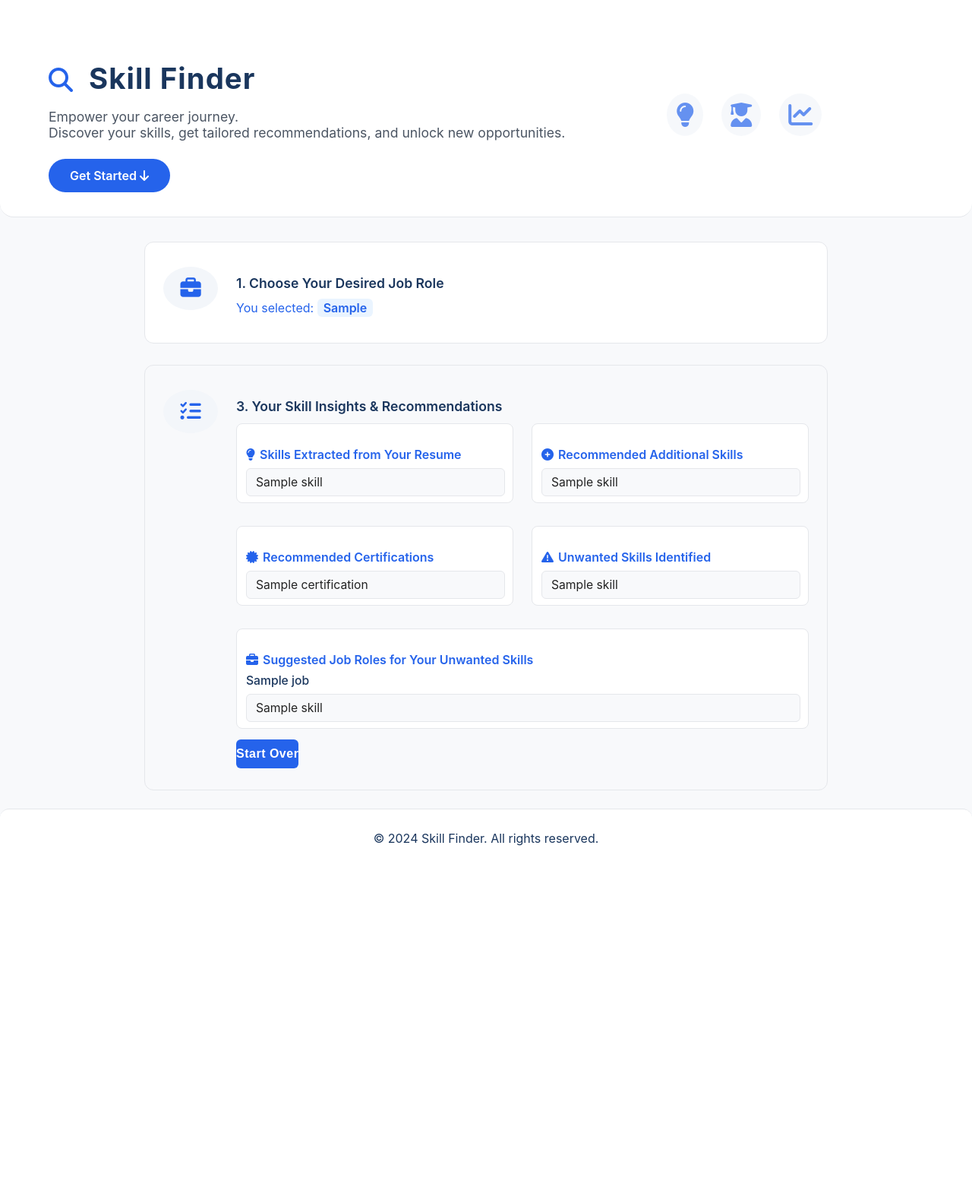
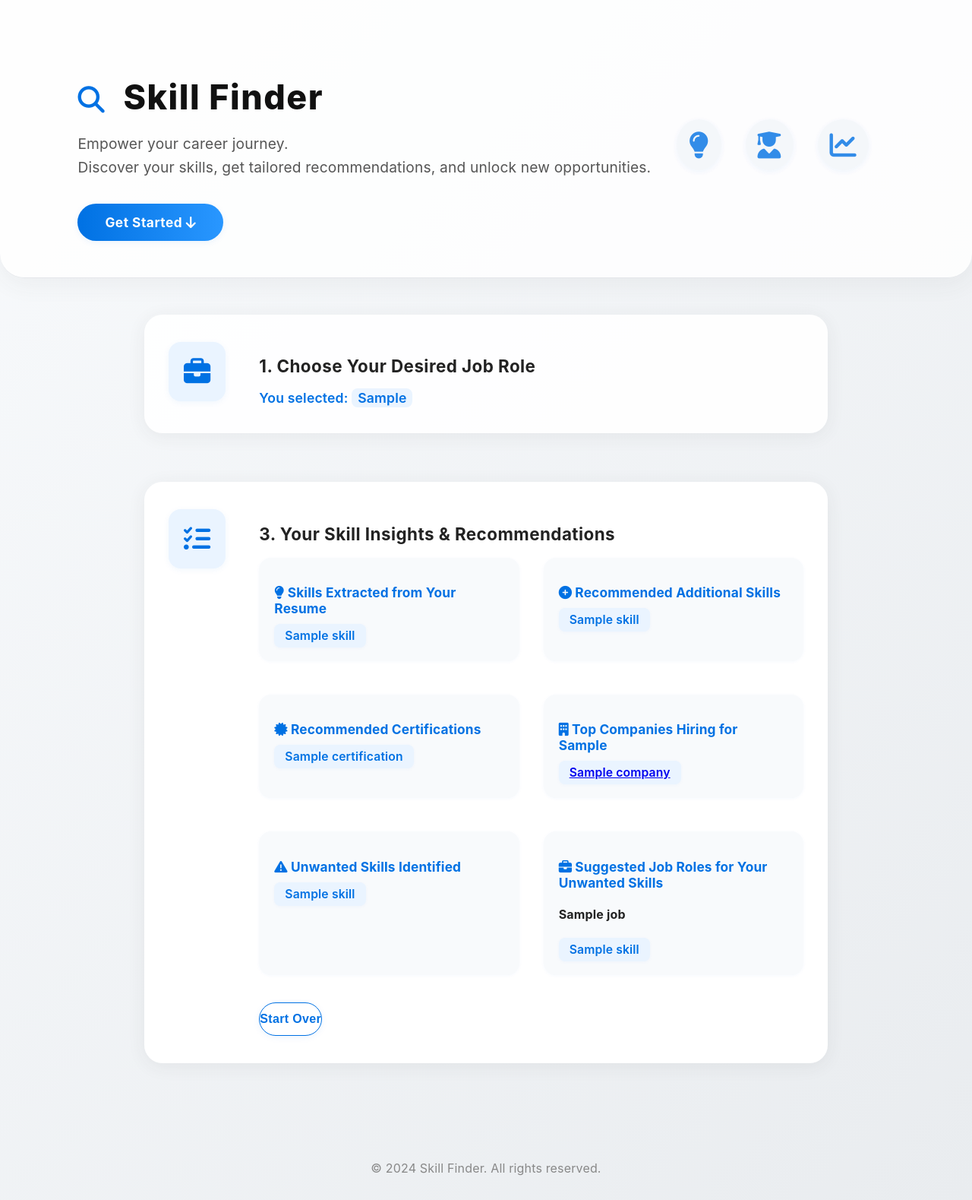
Before and after one commit to jaiatchudhan17/skill_recommendation_system_for_job_seeker, a Flask app: template templates/index.html in a window 1280 px wide. Shown: the whole page at 76% size. Before the commit the page ends 1113 px from the top, so only its background shows below. Run offline with Flask 3, Linux system fonts and the light colour scheme; the template is opened without the code that fills it: most values are stand-ins (such as "Sample title", 1, 10 or a date in 2020).

Commit message:
first commit

```diff
--- a/app.py
+++ b/app.py
@@ -162,6 +162,16 @@ def index():
                             if isinstance(job, str):
                                 job_suggestions[job] = ["AI-suggested based on your skills"]
 
+                        # Get companies for selected job
+                        selected_job_companies = job_roles[selected_job]["companies"] if "companies" in job_roles[selected_job] else []
+                        # Get companies for suggested jobs
+                        job_suggestion_companies = {}
+                        for job in job_suggestions:
+                            if job in job_roles and "companies" in job_roles[job]:
+                                job_suggestion_companies[job] = job_roles[job]["companies"]
+                            else:
+                                job_suggestion_companies[job] = []
+
                         return render_template(
                             "index.html",
                             job_roles=job_roles.keys(),
@@ -171,6 +181,8 @@ def index():
                             recommended_certifications=job_certifications,
                             unwanted_skills=unwanted_skills,
                             job_suggestions=job_suggestions,
+                            selected_job_companies=selected_job_companies,
+                            job_suggestion_companies=job_suggestion_companies,
                             error_message=None,
                             used_gemini=True
                         )
@@ -183,10 +195,20 @@ def index():
 
             # Traditional analysis (fallback or default)
             extracted_skills = extract_skills_from_resume(resume_text)
-            required_skills = job_roles[selected_job]
+            required_skills = job_roles[selected_job]["skills"] if "skills" in job_roles[selected_job] else job_roles[selected_job]
             recommended_skills = [skill for skill in required_skills if skill not in extracted_skills]
             job_certifications = certifications.get(selected_job, [])
             unwanted_skills, job_suggestions = suggest_jobs_for_unwanted_skills(extracted_skills, selected_job)
+
+            # Get companies for selected job
+            selected_job_companies = job_roles[selected_job]["companies"] if "companies" in job_roles[selected_job] else []
+            # Get companies for suggested jobs
+            job_suggestion_companies = {}
+            for job in job_suggestions:
+                if job in job_roles and "companies" in job_roles[job]:
+                    job_suggestion_companies[job] = job_roles[job]["companies"]
+                else:
+                    job_suggestion_companies[job] = []
 
             return render_template(
                 "index.html",
@@ -197,6 +219,8 @@ def index():
                 recommended_certifications=job_certifications,
                 unwanted_skills=unwanted_skills,
                 job_suggestions=job_suggestions,
+                selected_job_companies=selected_job_companies,
+                job_suggestion_companies=job_suggestion_companies,
                 error_message=error_message,
                 used_gemini=False
             )
--- a/static/css/style.css
+++ b/static/css/style.css
@@ -1,10 +1,12 @@
 body, .homepage-container {
     min-height: 100vh;
-    background: #f8f9fb;
+    background: linear-gradient(135deg, #f8fafc 0%, #e9ecef 100%);
     color: #222;
-    font-family: 'Inter', 'Segoe UI', Arial, sans-serif;
+    font-family: 'SF Pro Display', 'Inter', 'Segoe UI', Arial, sans-serif;
     margin: 0;
     padding: 0;
+    letter-spacing: 0.01em;
+    transition: background 0.5s;
 }
 
 .hero {
@@ -12,347 +14,321 @@ body, .homepage-container {
     flex-wrap: wrap;
     align-items: center;
     justify-content: space-between;
-    padding: 48px 5% 32px 5%;
-    background: #fff;
-    color: #1a365d;
+    padding: 64px 8% 48px 8%;
+    background: rgba(255,255,255,0.85);
+    color: #1a1a1a;
     border-bottom: 1.5px solid #e5e7eb;
-    border-radius: 0 0 18px 18px;
-    box-shadow: none;
+    border-radius: 0 0 32px 32px;
+    box-shadow: 0 8px 32px 0 rgba(60,60,60,0.06);
     position: relative;
+    transition: background 0.5s, box-shadow 0.5s;
 }
 .hero-content h1 {
-    font-size: 2.4rem;
-    margin-bottom: 12px;
-    color: #1a365d;
-    font-weight: 700;
-    letter-spacing: 1px;
+    font-size: 2.8rem;
+    margin-bottom: 16px;
+    color: #111;
+    font-weight: 800;
+    letter-spacing: 1.5px;
     background: none;
     box-shadow: none;
     border-radius: 0;
     padding: 0;
+    transition: color 0.3s;
 }
 .hero-content .fa-search {
-    font-size: 2rem;
-    margin-right: 10px;
-    color: #2563eb;
+    font-size: 2.2rem;
+    margin-right: 12px;
+    color: #0071e3;
     filter: none;
 }
 .hero-subtitle {
-    font-size: 1.1rem;
-    margin-bottom: 24px;
-    color: #4b5563;
+    font-size: 1.2rem;
+    margin-bottom: 32px;
+    color: #555;
     font-weight: 400;
+    line-height: 1.6;
 }
 .cta-btn {
     display: inline-block;
-    background: #2563eb;
+    background: linear-gradient(90deg, #0071e3 0%, #2997ff 100%);
     color: #fff;
-    font-weight: 600;
-    padding: 12px 28px;
-    border-radius: 24px;
-    font-size: 1rem;
-    box-shadow: none;
+    font-weight: 700;
+    padding: 14px 36px;
+    border-radius: 28px;
+    font-size: 1.08rem;
+    box-shadow: 0 2px 8px 0 rgba(0,113,227,0.08);
     text-decoration: none;
-    transition: background 0.2s, color 0.2s;
+    transition: background 0.2s, color 0.2s, box-shadow 0.2s, transform 0.2s;
     border: none;
+    letter-spacing: 0.03em;
 }
-.cta-btn:hover {
-    background: #1a365d;
+.cta-btn:hover, .cta-btn:focus {
+    background: linear-gradient(90deg, #2997ff 0%, #0071e3 100%);
     color: #fff;
+    box-shadow: 0 4px 16px 0 rgba(0,113,227,0.12);
+    transform: translateY(-2px) scale(1.03);
 }
 .hero-illustration {
-    flex: 1 1 200px;
+    flex: 1 1 220px;
     display: flex;
     justify-content: center;
     align-items: center;
-    gap: 24px;
-    font-size: 2rem;
-    opacity: 0.7;
+    gap: 32px;
+    font-size: 2.2rem;
+    opacity: 0.8;
 }
 .hero-illustration i {
-    color: #2563eb;
+    color: #0071e3;
     background: #f3f6fa;
     border-radius: 50%;
-    padding: 12px;
-    box-shadow: none;
+    padding: 16px;
+    box-shadow: 0 2px 8px 0 rgba(0,113,227,0.08);
+    transition: background 0.3s, box-shadow 0.3s;
 }
 
 .steps-section {
     flex: 1;
-    padding: 32px 5% 24px 5%;
+    padding: 48px 8% 32px 8%;
     background: none;
 }
 .steps-container {
     display: flex;
     flex-direction: column;
-    gap: 28px;
+    gap: 40px;
     max-width: 900px;
     margin: 0 auto;
 }
+
 .step-card {
-    background: #fff;
-    border-radius: 12px;
-    border: 1.5px solid #e5e7eb;
-    box-shadow: none;
+    background: rgba(255,255,255,0.95);
+    border-radius: 24px;
+    box-shadow: 0 4px 24px 0 rgba(60,60,60,0.07);
+    padding: 36px 32px;
     display: flex;
     align-items: flex-start;
-    gap: 24px;
-    padding: 28px 24px;
-    transition: border 0.2s;
+    gap: 32px;
+    transition: box-shadow 0.3s, background 0.3s;
+}
+.step-card:hover, .step-card:focus-within {
+    box-shadow: 0 8px 32px 0 rgba(0,113,227,0.10);
+    background: rgba(255,255,255,0.99);
+}
+.step-icon {
+    flex-shrink: 0;
+    font-size: 2.2rem;
+    color: #0071e3;
+    background: #eaf4ff;
+    border-radius: 16px;
+    padding: 18px 20px;
+    box-shadow: 0 2px 8px 0 rgba(0,113,227,0.06);
+    margin-right: 12px;
+    transition: background 0.3s, box-shadow 0.3s;
+}
+.step-content h2 {
+    font-size: 1.4rem;
+    font-weight: 700;
+    margin-bottom: 18px;
+    color: #222;
+    letter-spacing: 0.02em;
+}
+.selected-job {
+    font-size: 1.1rem;
+    color: #0071e3;
+    font-weight: 600;
+    margin-top: 8px;
+}
+.highlight {
+    background: #eaf4ff;
+    color: #0071e3;
+    border-radius: 8px;
+    padding: 2px 8px;
+}
+
+.file-drop-area {
+    display: flex;
+    align-items: center;
+    gap: 12px;
+    background: #f3f6fa;
+    border: 1.5px dashed #0071e3;
+    border-radius: 12px;
+    padding: 16px 18px;
+    margin-bottom: 10px;
+    cursor: pointer;
+    transition: border 0.2s, background 0.2s;
     position: relative;
 }
-.step-card:hover {
-    border-color: #2563eb;
+.file-drop-area.dragover {
+    background: #eaf4ff;
+    border-color: #2997ff;
 }
-.step-icon {
-    font-size: 1.7rem;
-    color: #2563eb;
-    background: #f3f6fa;
-    border-radius: 50%;
-    padding: 12px 14px;
-    box-shadow: none;
-    margin-top: 4px;
-    min-width: 44px;
-    text-align: center;
+.fake-btn {
+    background: #0071e3;
+    color: #fff;
+    padding: 8px 18px;
+    border-radius: 8px;
+    font-weight: 700;
+    font-size: 1rem;
+    margin-right: 8px;
+    pointer-events: none;
+    box-shadow: 0 1px 4px 0 rgba(0,113,227,0.08);
 }
-.step-content {
-    flex: 1;
+.file-msg {
+    color: #1a365d;
+    font-size: 1rem;
+    font-weight: 500;
 }
-.step-content h2 {
-    color: #1a365d;
-    margin-bottom: 12px;
-    font-size: 1.1rem;
-    font-weight: 600;
+.file-drop-area input[type="file"] {
+    display: none;
 }
-.selected-job {
+
+.btn {
+    background: linear-gradient(90deg, #0071e3 0%, #2997ff 100%);
+    color: #fff;
+    font-weight: 700;
+    border-radius: 24px;
+    padding: 12px 32px;
     font-size: 1rem;
-    margin-bottom: 8px;
-    color: #2563eb;
+    border: none;
+    box-shadow: 0 2px 8px 0 rgba(0,113,227,0.08);
+    transition: background 0.2s, color 0.2s, box-shadow 0.2s, transform 0.2s;
+    letter-spacing: 0.02em;
+}
+.btn:hover, .btn:focus {
+    background: linear-gradient(90deg, #2997ff 0%, #0071e3 100%);
+    color: #fff;
+    box-shadow: 0 4px 16px 0 rgba(0,113,227,0.12);
+    transform: translateY(-2px) scale(1.03);
 }
 
 .results-card {
-    background: #f8f9fb;
-    border: 1.5px solid #e5e7eb;
+    background: rgba(255,255,255,0.98);
+    border-radius: 24px;
+    box-shadow: 0 4px 24px 0 rgba(60,60,60,0.07);
+    padding: 36px 32px;
+    margin-top: 24px;
+    transition: box-shadow 0.3s, background 0.3s;
 }
+
 .results-section {
     display: flex;
     flex-wrap: wrap;
-    gap: 24px;
-    margin-top: 8px;
+    gap: 32px;
+    margin-top: 18px;
 }
 .results-block {
     flex: 1 1 220px;
-    min-width: 220px;
-    background: #fff;
-    border-radius: 8px;
-    border: 1px solid #e5e7eb;
-    box-shadow: none;
-    padding: 14px 12px 8px 12px;
-    margin-bottom: 6px;
+    background: #f8fafc;
+    border-radius: 16px;
+    box-shadow: 0 1px 4px 0 rgba(0,113,227,0.04);
+    padding: 18px 20px;
+    margin-bottom: 12px;
+    transition: box-shadow 0.2s, background 0.2s;
 }
 .results-block h3 {
-    color: #2563eb;
-    font-size: 1rem;
-    margin-bottom: 8px;
+    font-size: 1.08rem;
+    color: #0071e3;
+    font-weight: 700;
+    margin-bottom: 10px;
+}
+.skills-list {
+    list-style: none;
+    padding: 0;
+    margin: 0;
     display: flex;
-    align-items: center;
-    gap: 6px;
+    flex-wrap: wrap;
+    gap: 8px;
+}
+.skills-list li {
+    background: #eaf4ff;
+    color: #0071e3;
+    border-radius: 8px;
+    padding: 6px 14px;
+    font-size: 0.98rem;
     font-weight: 600;
-}
-.job-suggestions h4 {
-    color: #1a365d;
-    margin-top: 8px;
-    margin-bottom: 2px;
-    font-size: 0.98rem;
-    font-weight: 500;
+    box-shadow: 0 1px 4px 0 rgba(0,113,227,0.04);
+    transition: background 0.2s, color 0.2s;
 }
 
-/* Loading Spinner Overlay */
+.error-message {
+    background: #fff6f6;
+    color: #c00;
+    border: 1.5px solid #f99;
+    border-radius: 12px;
+    padding: 12px 18px;
+    margin: 18px auto 0 auto;
+    max-width: 520px;
+    text-align: center;
+    font-size: 1.08rem;
+    box-shadow: 0 2px 8px 0 rgba(255,0,0,0.04);
+}
+
+.start-over-btn {
+    background: #fff;
+    color: #0071e3;
+    border: 1.5px solid #0071e3;
+    margin-top: 24px;
+    font-weight: 700;
+    border-radius: 24px;
+    padding: 12px 0;
+    font-size: 1rem;
+    transition: background 0.2s, color 0.2s, border 0.2s;
+}
+.start-over-btn:hover, .start-over-btn:focus {
+    background: #0071e3;
+    color: #fff;
+    border-color: #2997ff;
+}
+
+footer {
+    text-align: center;
+    padding: 32px 0 16px 0;
+    color: #888;
+    font-size: 1rem;
+    background: none;
+    margin-top: 48px;
+}
+
 .loading-overlay {
     position: fixed;
     top: 0; left: 0; right: 0; bottom: 0;
     background: rgba(255,255,255,0.85);
-    z-index: 9999;
+    z-index: 1000;
     display: flex;
     flex-direction: column;
     align-items: center;
     justify-content: center;
-    font-size: 1.1rem;
+    transition: background 0.3s;
 }
 .spinner {
     border: 5px solid #e5e7eb;
-    border-top: 5px solid #2563eb;
+    border-top: 5px solid #0071e3;
     border-radius: 50%;
-    width: 36px;
-    height: 36px;
+    width: 40px;
+    height: 40px;
     animation: spin 1s linear infinite;
-    margin-bottom: 12px;
+    margin-bottom: 16px;
 }
 @keyframes spin {
     0% { transform: rotate(0deg); }
     100% { transform: rotate(360deg); }
 }
 .loading-text {
-    color: #2563eb;
-    font-weight: 600;
-}
-.error-message {
-    background: #fff6f6;
-    color: #c00;
-    border: 1.5px solid #f99;
-    border-radius: 8px;
-    padding: 10px 14px;
-    margin: 14px auto 0 auto;
-    max-width: 520px;
-    text-align: center;
-    font-size: 1rem;
-    box-shadow: none;
-}
-.file-drop-area {
-    display: flex;
-    align-items: center;
-    gap: 10px;
-    background: #f3f6fa;
-    border: 1.5px dashed #2563eb;
-    border-radius: 8px;
-    padding: 12px 14px;
-    margin-bottom: 8px;
-    cursor: pointer;
-    transition: border 0.2s, background 0.2s;
-    position: relative;
-}
-.file-drop-area.dragover {
-    background: #eaf4ff;
-    border-color: #1a365d;
-}
-.fake-btn {
-    background: #2563eb;
-    color: #fff;
-    padding: 6px 14px;
-    border-radius: 6px;
-    font-weight: 600;
-    font-size: 0.98rem;
-    margin-right: 6px;
-    pointer-events: none;
-}
-.file-msg {
-    color: #1a365d;
-    font-size: 0.98rem;
-    font-weight: 500;
-}
-.file-drop-area input[type="file"] {
-    display: none;
-}
-.start-over-btn {
-    background: #fff;
-    color: #2563eb;
-    border: 1.5px solid #2563eb;
-    margin-top: 18px;
-    font-weight: 600;
-    border-radius: 24px;
-    padding: 10px 0;
-    font-size: 1rem;
-    transition: background 0.2s, color 0.2s, border 0.2s;
-}
-.start-over-btn:hover {
-    background: #2563eb;
-    color: #fff;
-    border-color: #1a365d;
+    color: #0071e3;
+    font-weight: 700;
+    font-size: 1.1rem;
+    letter-spacing: 0.02em;
 }
 
-.skills-list {
-    list-style-type: none;
-    padding: 0;
-    margin: 8px 0 0 0;
-    width: 100%;
-    background: #f8f9fb;
-    border-radius: 6px;
-    box-shadow: none;
-    overflow: hidden;
-    border: 1px solid #e5e7eb;
-}
-.skills-list li {
-    padding: 8px 12px;
-    border-bottom: 1px solid #e5e7eb;
-    font-size: 0.98rem;
-    transition: background 0.2s, color 0.2s;
-    position: relative;
-}
-.skills-list li:last-child {
-    border-bottom: none;
-}
-.skills-list li:hover {
-    background: #eaf4ff;
-    color: #2563eb;
-    cursor: pointer;
-}
-.highlight {
-    color: #2563eb;
-    font-weight: 600;
-    background: #eaf4ff;
-    padding: 2px 8px;
-    border-radius: 6px;
-}
-.btn {
-    background: #2563eb;
-    color: #fff;
-    border: none;
-    cursor: pointer;
-    font-weight: 600;
-    letter-spacing: 0.5px;
-    box-shadow: none;
-    transition: background 0.2s, color 0.2s;
-    border-radius: 6px;
-    padding: 10px 0;
-    font-size: 1rem;
-    margin-top: 8px;
-}
-.btn:hover {
-    background: #1a365d;
-    color: #fff;
-}
-footer {
-    margin-top: auto;
-    background: #fff;
-    color: #1a365d;
-    text-align: center;
-    padding: 12px;
-    border-radius: 12px 12px 0 0;
-    box-shadow: none;
-    font-size: 1rem;
-    border-top: 1.5px solid #e5e7eb;
-}
-
-@media (max-width: 900px) {
+@media (max-width: 700px) {
     .hero, .steps-section {
-        padding-left: 2%;
-        padding-right: 2%;
+        padding: 24px 2% 16px 2%;
     }
-    .steps-container {
-        max-width: 100%;
+    .step-card, .results-card {
+        flex-direction: column;
+        padding: 18px 8px;
+        gap: 16px;
+    }
+    .results-section {
+        gap: 12px;
     }
 }
-@media (max-width: 700px) {
-    .hero {
-        flex-direction: column;
-        text-align: center;
-        padding: 28px 2% 16px 2%;
-    }
-    .hero-illustration {
-        margin-top: 18px;
-        gap: 12px;
-        font-size: 1.3rem;
-    }
-    .steps-container {
-        gap: 14px;
-    }
-    .step-card {
-        flex-direction: column;
-        gap: 10px;
-        padding: 16px 6px;
-    }
-    .results-section {
-        flex-direction: column;
-        gap: 10px;
-    }
-}
--- a/templates/index.html
+++ b/templates/index.html
@@ -110,6 +110,17 @@
                                     {% endfor %}
                                 </ul>
                             </div>
+                            <!-- Companies for selected job role -->
+                            {% if selected_job_companies %}
+                            <div class="results-block">
+                                <h3><i class="fas fa-building"></i> Top Companies Hiring for {{ selected_job }}</h3>
+                                <ul class="skills-list">
+                                    {% for company in selected_job_companies %}
+                                        <li><a href="{{ company.url }}" target="_blank" rel="noopener">{{ company.name }}</a></li>
+                                    {% endfor %}
+                                </ul>
+                            </div>
+                            {% endif %}
                             {% if unwanted_skills %}
                             <div class="results-block">
                                 <h3><i class="fas fa-exclamation-triangle"></i> Unwanted Skills Identified</h3>
@@ -131,6 +142,17 @@
                                             <li>{{ skill }}</li>
                                         {% endfor %}
                                     </ul>
+                                    <!-- Companies for suggested job role -->
+                                    {% if job_suggestion_companies[job] %}
+                                    <div class="suggested-job-companies">
+                                        <span>Top Companies:</span>
+                                        <ul class="skills-list">
+                                            {% for company in job_suggestion_companies[job] %}
+                                                <li><a href="{{ company.url }}" target="_blank" rel="noopener">{{ company.name }}</a></li>
+                                            {% endfor %}
+                                        </ul>
+                                    </div>
+                                    {% endif %}
                                     {% endfor %}
                                 </div>
                             </div>
```
Also changed, not shown: job_roles.json (+140 -14 lines).
